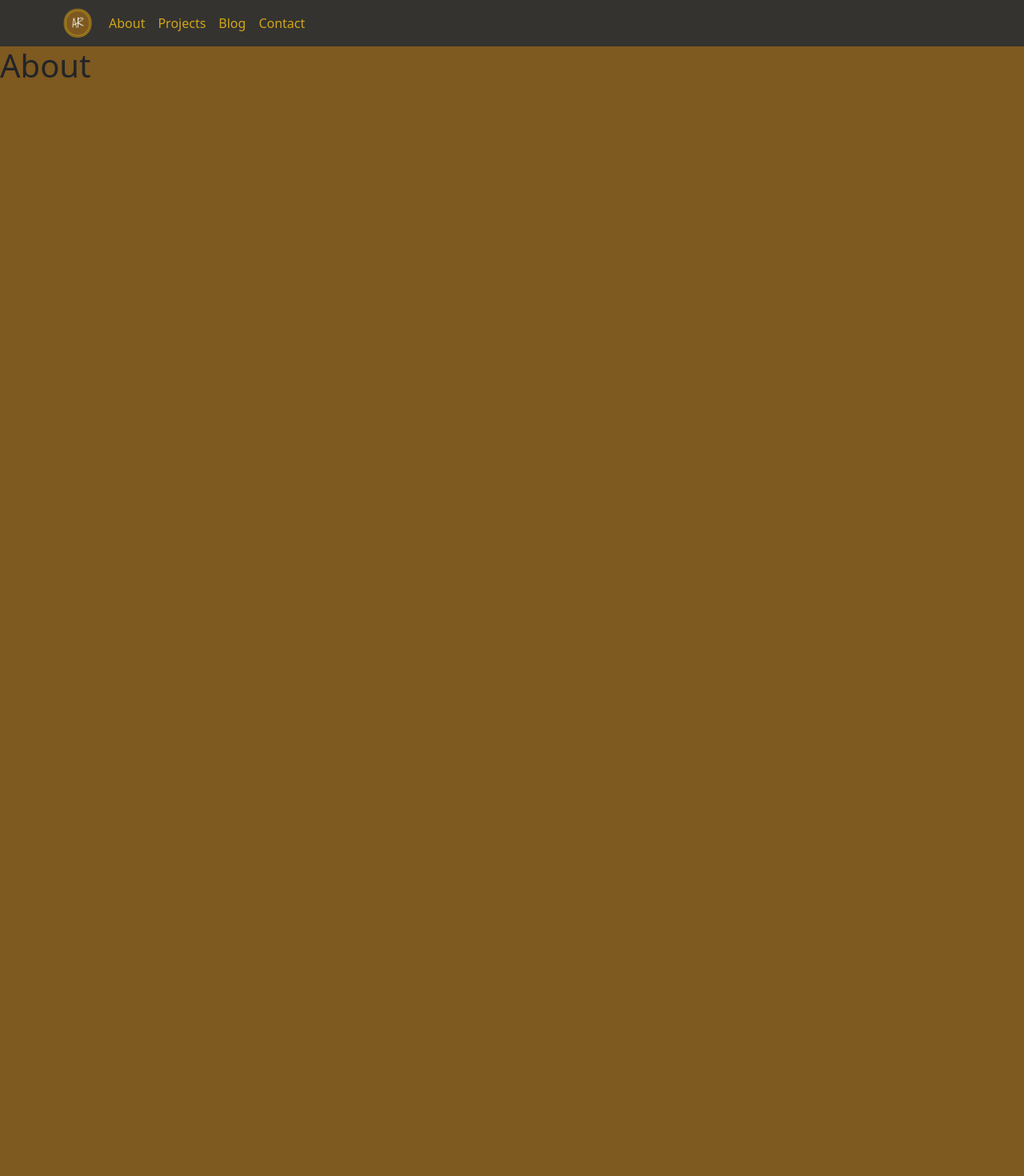
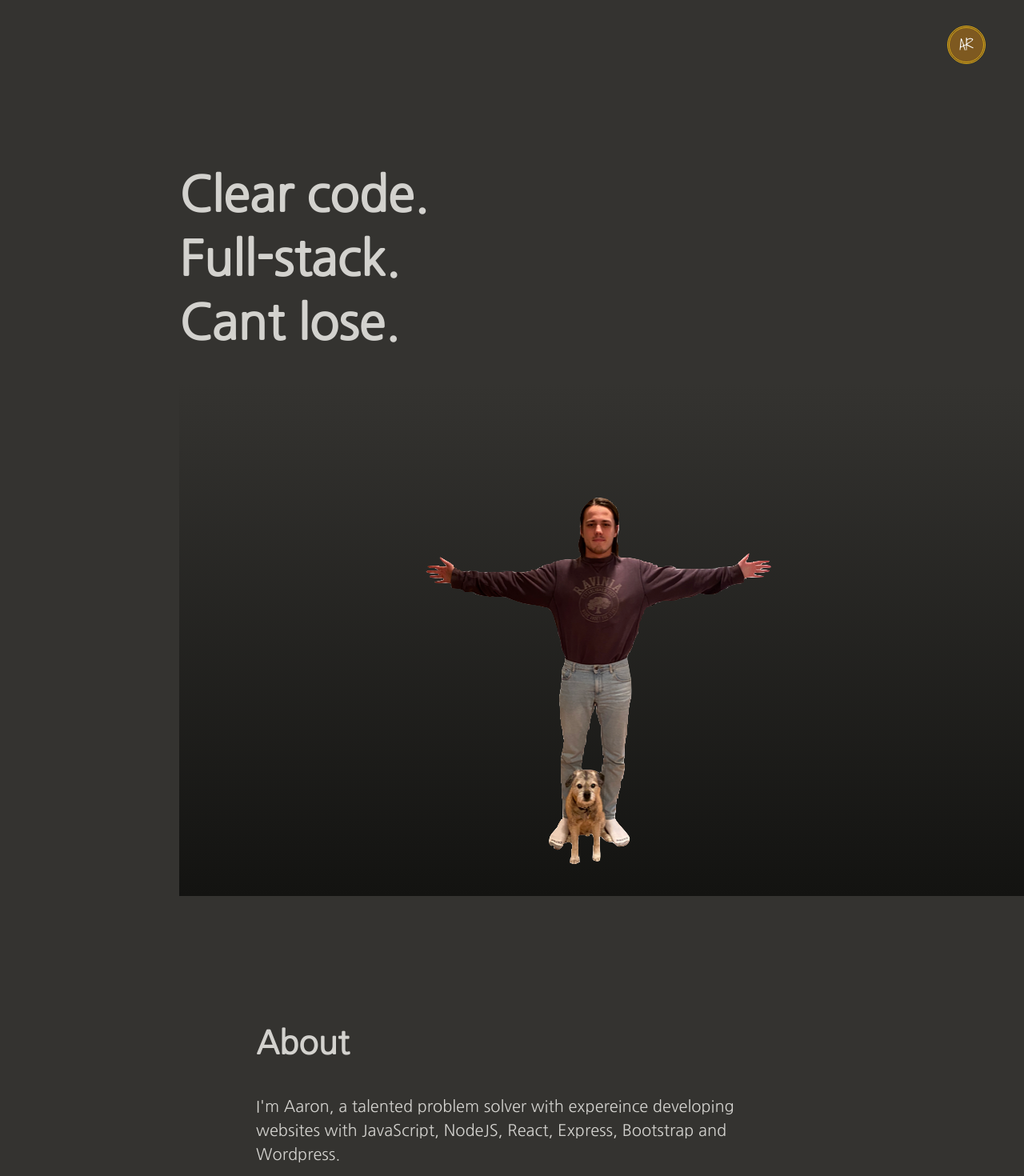
Before and after one commit to aaray12/AMR_Portfolio_21, a React (Create React App) app in the folder client/: page /about in a window 1280 px wide. Shown: the top 1470 px of the page at 80% size. Before the commit the page ends 800 px from the top, so only its background shows below. Built offline with nearby package versions, Linux system fonts and the light colour scheme.

Commit message:
commit test

```diff
--- a/client/src/App.css
+++ b/client/src/App.css
@@ -1,6 +1,10 @@
 
 #navBar{
   background-color: #343330;
+  border-bottom: 1.5px solid #d1a6177c;
+  box-shadow: 0 5px 4px -6px black;
+  font-family: 'Nanum Gothic', sans-serif;
+
 }
 #navAbout{
   color: #D1A617;
--- a/client/src/pages/About.js
+++ b/client/src/pages/About.js
@@ -1,12 +1,44 @@
 import React from "react";
 import NavBar from "../componets/NavBar"
+import "./pagesCss/About.css"
+
 
 
 function AboutPage() {
     return (
-        <div >
-            <NavBar/>
-            <h1>About</h1>
+        <div id="aboutPage">
+            {/* <NavBar /> */}
+            <div id="aboutHomeLink" onClick = {()=> window.location.href = "/"}>
+                <h5 id="aboutAR" >AR</h5>
+            </div>
+            <div id="aboutHeadings">
+                {/* <h1 className="aboutHeading">Full-stack Developer.</h1>
+                <h1 className="aboutHeading">Based in Chicago.</h1>
+                <h1 className="aboutHeading">Building fully responsive websites.</h1> */}
+                <h1 className="aboutHeading">Clear code.</h1>
+                <h1 className="aboutHeading">Full-stack.</h1>
+                <h1 className="aboutHeading">Cant lose.</h1>
+            </div>
+            <div id="aboutImageDiv">
+                <img src="./images/aaron_1906.png" id="aboutImage"></img>
+            </div>
+            <div id="aboutText">
+                <h1 id = "aboutHead">About</h1>
+                <div id ="aboutTextDiv">
+                <h5 id = "aboutTextDivOne">I'm Aaron, a talented problem solver with expereince developing websites with JavaScript, NodeJS, React, Express, Bootstrap and Wordpress.</h5>
+                <p>
+                Solving tough problems and arriving at a successful solution is what drives me. As a full stack developer I’m able to achieve this through my work in JavaScript, NodeJS, React and Bootstrap.
+I consider web development to be a team sport and I actively seek out collaboration and teamwork.
+Ultimately I am seeking a position that allows me to grow as a professional as a front-end web developer and work with others to achieve a common goal.
+                </p>
+                <p>Lorem ipsum dolor sit amet, consectetur adipiscing elit, sed do eiusmod tempor incididunt ut labore et dolore magna aliqua. Ut enim ad minim veniam, quis nostrud exercitation ullamco laboris
+                nisi ut aliquip ex ea commodo consequat. Duis aute irure dolor in reprehenderit in voluptate velit esse cillum dolore eu fugiat nulla pariatur. Excepteur sint occaecat cupidatat non proident,
+                sunt in culpa qui officia deserunt mollit anim id est laborum.</p>
+                <p>Lorem ipsum dolor sit amet, consectetur adipiscing elit, sed do eiusmod tempor incididunt ut labore et dolore magna aliqua. Ut enim ad minim veniam, quis nostrud exercitation ullamco laboris
+                nisi ut aliquip ex ea commodo consequat. Duis aute irure dolor in reprehenderit in voluptate velit esse cillum dolore eu fugiat nulla pariatur. Excepteur sint occaecat cupidatat non proident,
+                sunt in culpa qui officia deserunt mollit anim id est laborum.</p>
+                </div>
+            </div>
         </div>
     );
 }
--- /dev/null
+++ b/client/src/pages/pagesCss/About.css
@@ -0,0 +1,88 @@
+#aboutPage{
+background-color: #343330;
+width: 100%;
+height: 235vh;
+}
+.aboutHeading{
+    color: #D3D2CE;
+    font-family: 'Nanum Gothic', sans-serif;
+    font-weight: bolder;
+    font-size: 7.5vh;
+}
+#aboutHeadings{
+    position: relative;
+    margin-left: 17.5%;
+    top: 10em;
+}
+#aboutImageDiv{
+    float: right;
+    margin-top: 12em;
+    text-align: center;
+    background-image: linear-gradient(#343330, #131311);
+    width: 82.5%;
+    height: 80vh;
+    /* box-shadow: 0px .25px 10px 0 rgb(4, 4, 3), 0 0px 0px 0 rgb(57, 57, 51); */
+
+}
+#aboutImage{
+position: relative;
+bottom: -6.9em;
+/* box-shadow: 0 .1px 5px 0 rgba(0, 0, 0, 0.5), 0 0px 0px 0 rgba(0, 0, 0, 0.5); */
+
+}
+#aboutHomeLink{
+    position: sticky;
+    left:92.5%;
+    top: 2em;
+    /* left:5; */
+    /* right: 3em; */
+    background-color: #7E5920;
+    text-align: left;
+    border-width:3px;
+    border-style:double;
+    border-color: #D1A617;
+    border-radius: 1.5em;
+    width: 3em;
+    height: 3em;
+    z-index: 2;
+    /* margin: 5em; */
+    /* margin-top: 2em; */
+  }
+  #aboutHomeLink:hover{
+    cursor: pointer;
+    width: 3.2em;
+    height: 3.2em;
+    border-width:4px;
+    border-radius: 1.5em;
+  }
+  #aboutAR{
+    color: white;
+    text-align: center;
+    font-family: 'Shadows Into Light', cursive;
+    margin-top: .45em;
+  }
+  #aboutAR:hover{
+    font-size: x-large;
+    margin-top: .3em;
+    cursor: pointer;
+
+  }
+  #aboutText{
+    color: #D3D2CE;
+    font-family: 'Nanum Gothic', sans-serif;
+    position: relative;
+    margin-left: 25%;
+    top: 10em;
+  }
+  #aboutTextDiv{
+ width: 70%;
+ line-height: 1.75em;
+  }
+  #aboutTextDivOne{
+    line-height: 1.5em;
+    margin-top: 2em;
+    margin-bottom: 1.25em;
+  }
+  #aboutHead{
+      font-weight: bolder;
+  }
```
Also changed, not shown: client/public/images/aaron_1906.png (added), client/public/images/placeholder.png (added).
